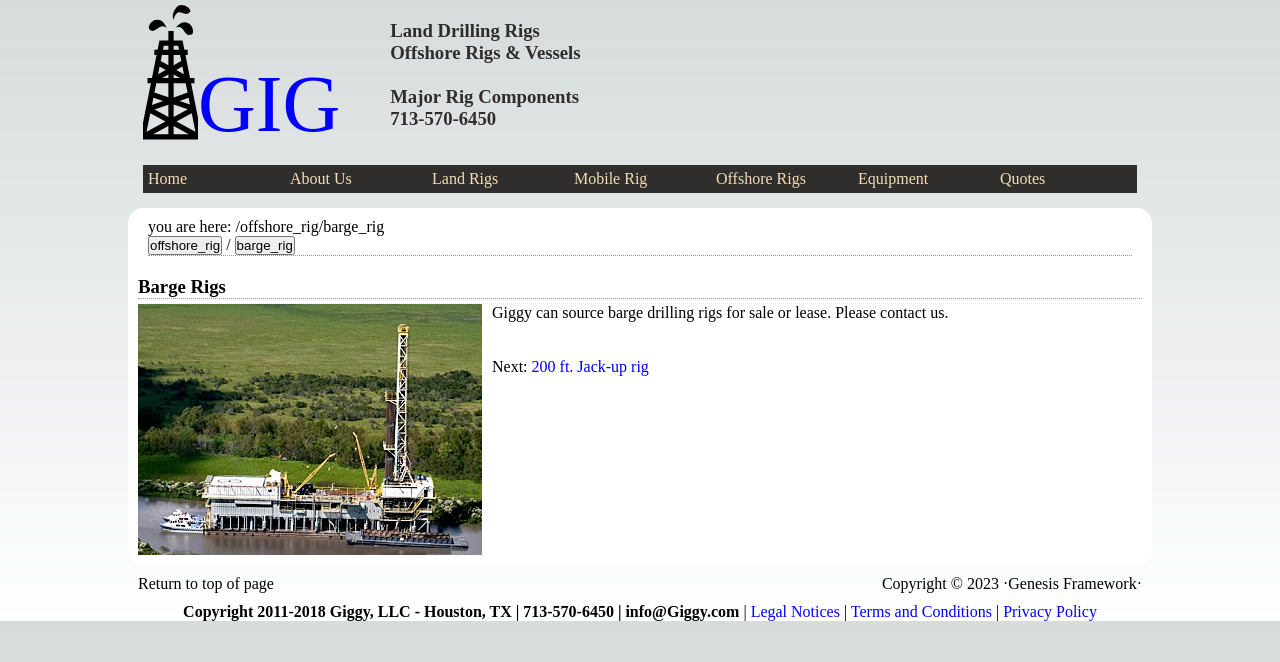
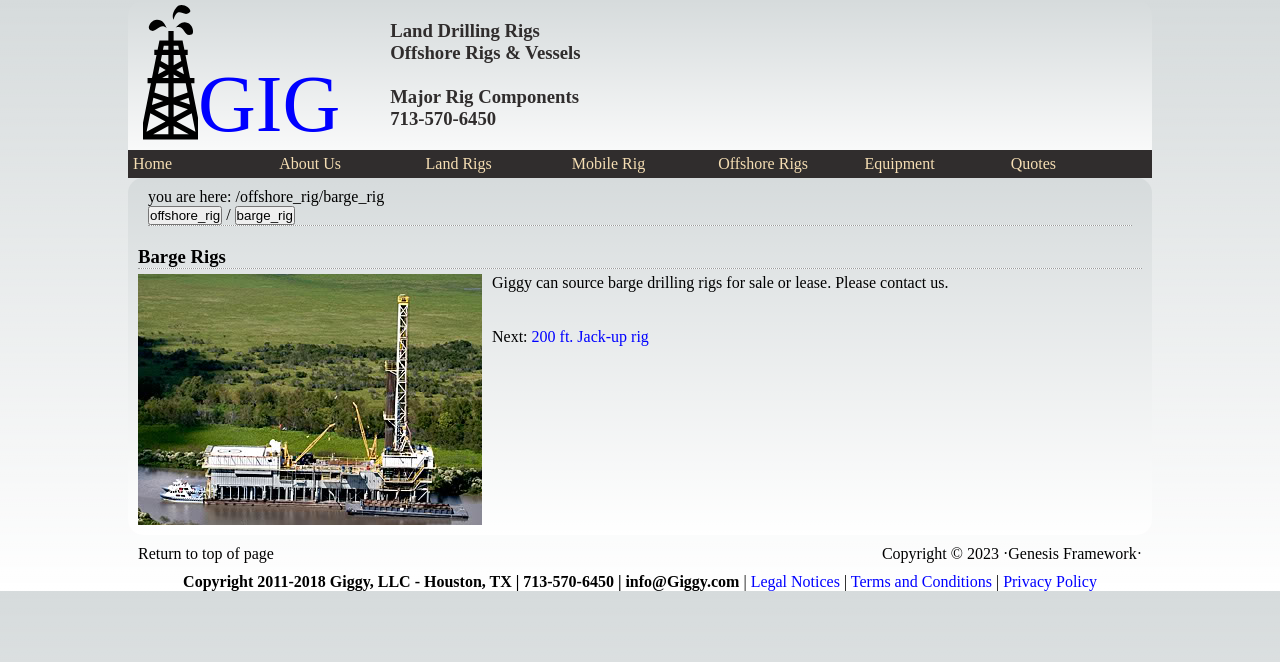
Before and after one commit to Striker1101/giggy, a Next.js app: page /offshore_rig/barge_rig in a window 1280 px wide. Shown: the top 662 px of the page. Built offline with nearby package versions, Linux system fonts and the light colour scheme.

Commit message:
fixed background 1

```diff
--- a/pages/_app.js
+++ b/pages/_app.js
@@ -5,9 +5,13 @@ export default function App({ Component, pageProps }) {
   return (
     <div className="container">
       <div className="wrapper">
-        <Nav />
+        <div className="nav">
+          <Nav />
+        </div>
         <Component {...pageProps} />
-        <Footer />
+        <div className="fotter">
+          <Footer />
+        </div>
       </div>
     </div>
   );
--- a/styles/Nav.module.css
+++ b/styles/Nav.module.css
@@ -20,14 +20,11 @@
 }
 .nav {
   width: 100%;
-  padding: 15px;
-  border-radius: 10px;
 }
 
 .mainUL {
   display: flex;
   z-index: 3;
-  border-radius: 10px;
 }
 .mainUL > li {
   list-style: none;
--- a/styles/globals.css
+++ b/styles/globals.css
@@ -86,8 +86,8 @@ body {
 }
 
 body {
-  /* color: rgb(var(--foreground-rgb)); */
-  color: black;
+  color: rgb(var(--foreground-rgb));
+  /* color: black; */
   background: linear-gradient(
       to bottom,
       transparent,
@@ -101,11 +101,13 @@ a {
   text-decoration: none;
 }
 
-/* @media (prefers-color-scheme: dark) {
+@media (prefers-color-scheme: dark) {
   html {
     color-scheme: dark;
   }
-} */
+  main {
+  }
+}
 
 .container {
   display: flex;
@@ -139,10 +141,15 @@ a {
   position: relative;
 }
 
-main {
+main, .footer, .nav {
   display: flex;
   flex-direction: column;
-  background-color: white;
+  background: linear-gradient(
+      to bottom,
+      transparent,
+      rgb(var(--background-end-rgb))
+    )
+    rgb(var(--background-start-rgb));
   border-radius: 15px;
 }
 
```
